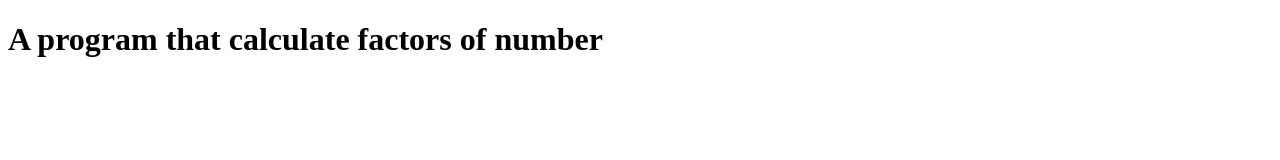
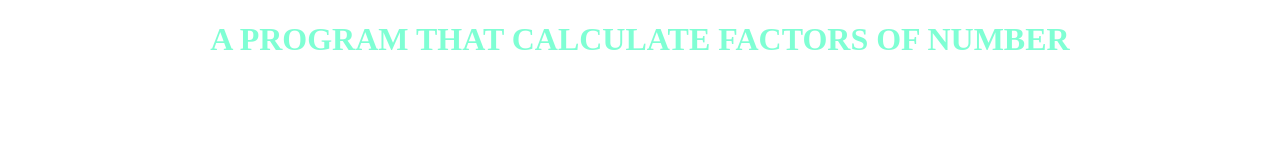
Before and after one commit to KBandipo/Calculate-factors-of-a-number, a plain HTML site: page index.html in a window 1280 px wide. Drawn offline with Linux system fonts and the light colour scheme.

Commit message:
Style the page(very simple)

```diff
--- a/index.html
+++ b/index.html
@@ -5,7 +5,9 @@
     <meta name="viewport" content="width=device-width, initial-scale=1.0" />
     <title>A program that calculate factors of number</title>
   </head>
-  <body>
-    <h1>A program that calculate factors of number</h1>
+  <body style="color: #444">
+    <h1 style="color: #7fffd4; text-transform: uppercase; text-align: center">
+      A program that calculate factors of number
+    </h1>
   </body>
 </html>
```
